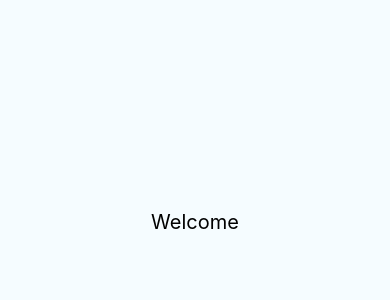
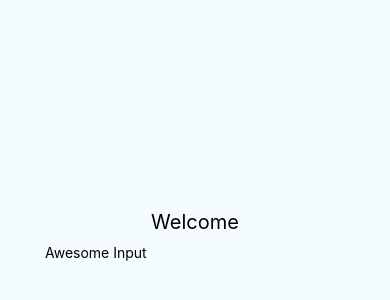
Before and after one commit to WillyLu326/AwesomeApp, a React Native app: screen / in a window 390 px wide. Shown: the part 192-492 px from the top of the page. Built offline with nearby package versions, Linux system fonts and the light colour scheme.

Commit message:
add placeholder

```diff
--- a/App.js
+++ b/App.js
@@ -38,6 +38,7 @@ export default class App extends Component {
         </Text>
         <TextInput
           style={{width: 300}}
+          placeholder="Awesome Input"
           value={this.state.text}
           onChangeText={this.textChangeHandler}
         />
```
